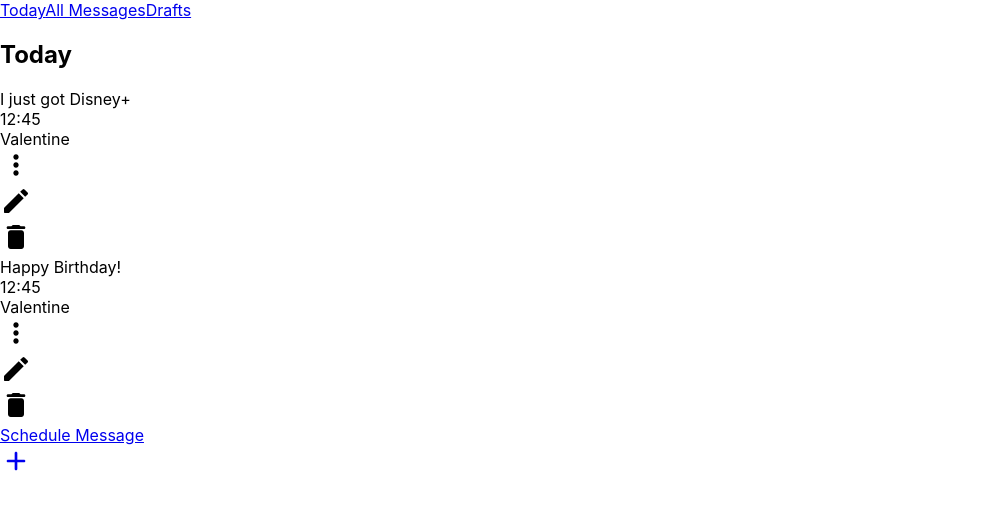
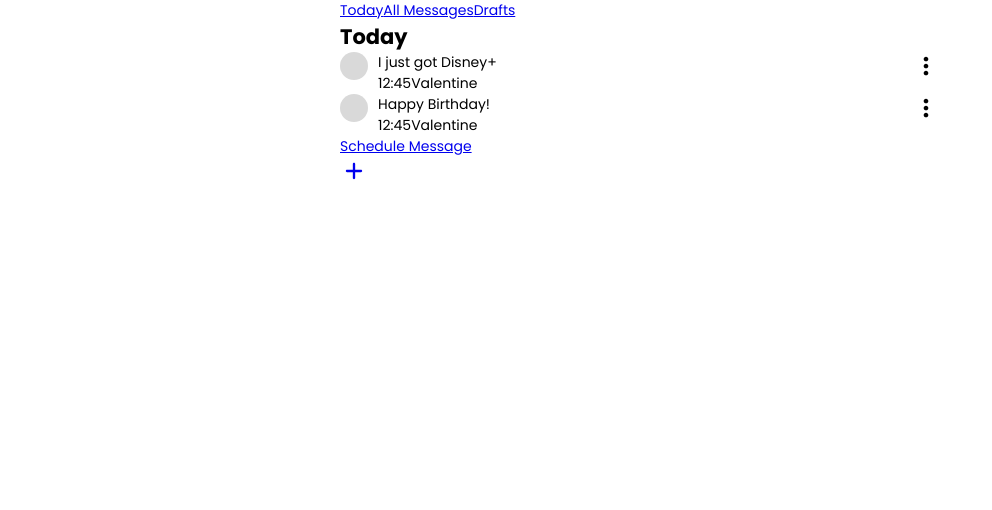
Before and after one commit to Ngoakor12/message-later, a React (Vite) app in the folder frontend/: page /today in a window 1280 px wide. Shown: the top 510 px of the page, without its empty margins (0-992 px from the left). Built offline with nearby package versions, Linux system fonts and the light colour scheme.

Commit message:
chore: start styling

```diff
--- a/frontend/src/index.css
+++ b/frontend/src/index.css
@@ -1,13 +1,75 @@
+@import url('https://fonts.googleapis.com/css2?family=Poppins:ital,wght@0,100;0,200;0,300;0,400;0,500;0,600;0,700;0,800;0,900;1,100;1,200;1,300;1,400;1,500;1,600;1,700;1,800;1,900&display=swap');
+
+/* Global */
+
+* {
+  padding: 0;
+  margin: 0;
+  box-sizing: border-box;
+}
+
+html {
+  /* font-size: 62.5%; */
+  font-size: 14px;
+  scroll-behavior: smooth;
+}
+
 body {
-  margin: 0;
-  font-family: -apple-system, BlinkMacSystemFont, 'Segoe UI', 'Roboto', 'Oxygen',
-    'Ubuntu', 'Cantarell', 'Fira Sans', 'Droid Sans', 'Helvetica Neue',
-    sans-serif;
+  font-family: "Poppins", sans-serif;
   -webkit-font-smoothing: antialiased;
   -moz-osx-font-smoothing: grayscale;
+  font-size: 1rem;
+  /* display: flex;
+  justify-items: center; */
 }
 
-code {
-  font-family: source-code-pro, Menlo, Monaco, Consolas, 'Courier New',
-    monospace;
+#root{
+  display: flex;
+  justify-content: center;
 }
+
+.App{
+  max-width: 600px;
+  width: 100%;
+  display: flex;
+  flex-direction: column;
+  /* align-items: center; */
+  /* justify-content: center; */
+}
+
+.message-summary{
+  /* display: grid;
+  grid-template-columns: 10% 80% 10%; */
+  display: flex;
+  justify-content: space-between;
+  gap: 10px;
+}
+
+.message-summary .left .status-icon{
+  width: 28px;
+  height: 28px;
+  background-color: #D9D9D9;
+  border-radius: 50%;
+}
+
+.message-summary .center{
+  display: flex;
+  width: 100%;
+  flex-direction: column;
+}
+
+.message-summary .center .bottom{
+  display: flex;
+}
+
+.message-summary .right .more-options{
+  display: none;
+}
+
+/* .message-summary>*{
+  width: fit-content;
+} */
+
+@media (min-width: 600px) {
+
+}
```
